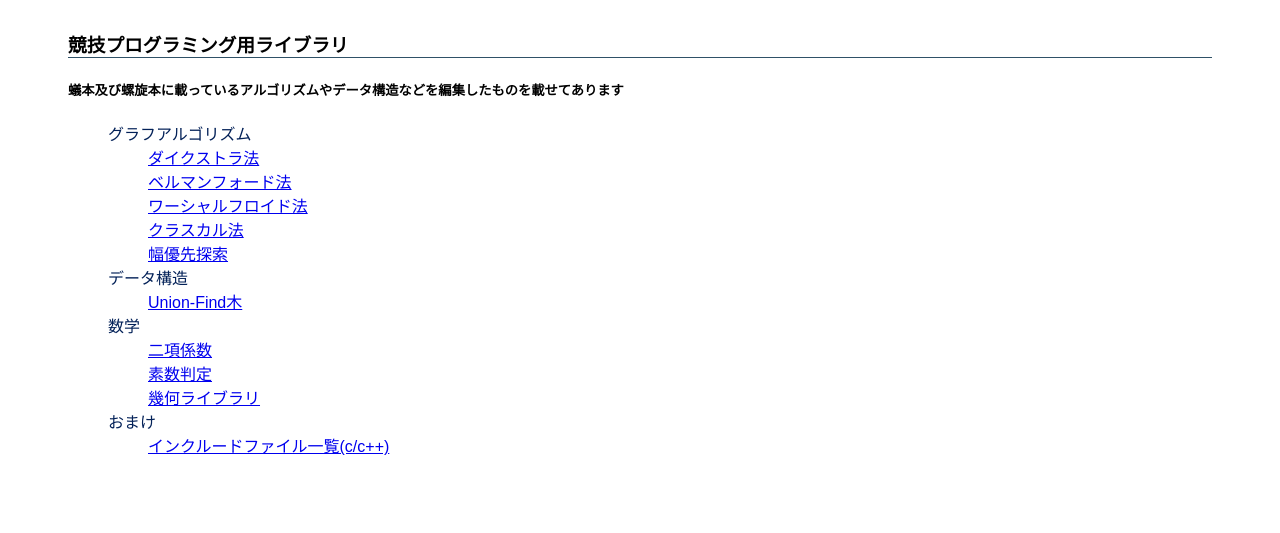
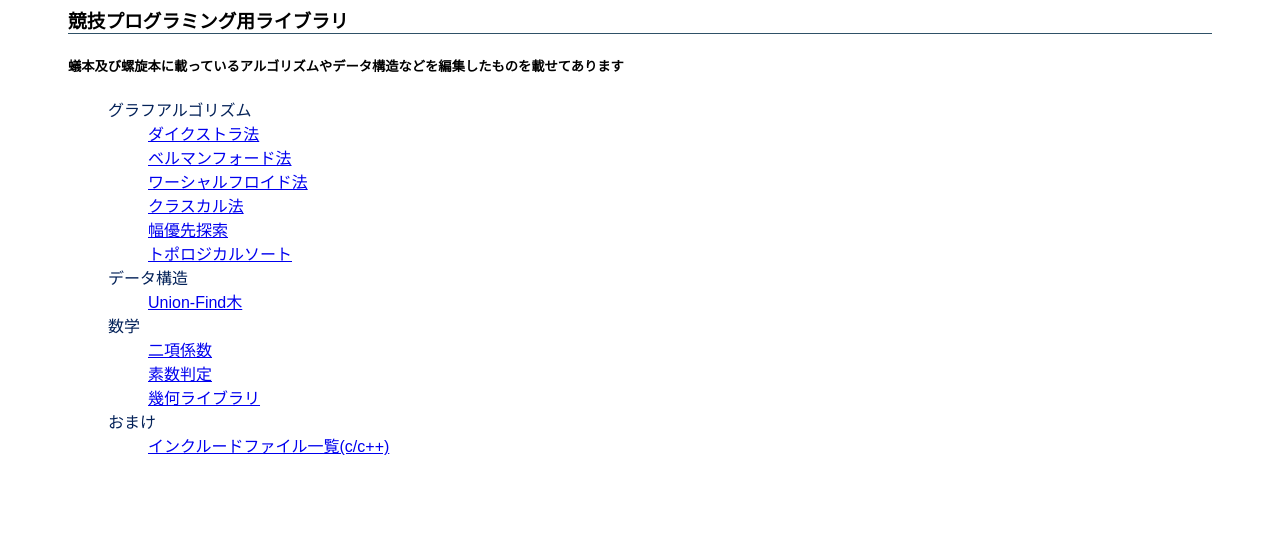
Before and after one commit to kacho65535/kacho65535.github.io, a plain HTML site: page index.html in a window 1280 px wide. Shown: the part 267-800 px from the top of the page. Drawn offline with Linux system fonts and the light colour scheme.

Commit message:
Update index.html

```diff
--- a/index.html
+++ b/index.html
@@ -8,22 +8,7 @@
     <link rel="stylesheet" href="style.css">
     <link href="https://fonts.googleapis.com/css?family=Alegreya+Sans+SC:300 rel=" stylesheet">
 </head>
-<script type="text/javascript">
-<!--
-var day = new Date(document.lastModified);
-var y = day.getFullYear();
-var m = day.getMonth() + 1;
-var d = day.getDate();
 
-var week = new Array("日", "月", "火", "水", "木", "金", "土");
-var w = week[day.getDay()];
-
-if (m < 10) m = "0" + m;			// 数値が1～9の時には
-if (d < 10) d = "0" + d;			// 0 を追加してそろえる
-
-document.write("最終更新日: " + y + "/" + m + "/" + d + " (" + w + ")");
-// -->
-</script>
 <body>
     <div class="header">
         <div class="header-logo">kacho65535'spage</div>
@@ -43,6 +28,7 @@ document.write("最終更新日: " + y + "/" + m + "/" + d + " (" + w + ")");
                         <li><a class="link" href="Warshall-Floyd.html" target="_blank">ワーシャルフロイド法</a></li>
                         <li><a class="link" href="Kruskal.html" target="_blank">クラスカル法</a></li>
                         <li><a class="link" href="BFS.html" target="_blank">幅優先探索</a></li>
+                        <li><a class="link" href="Topological_Sort.html" target="_blank">トポロジカルソート</a></li>
                     </ul>
                 </li>
                 <li class="al-list">データ構造
```
